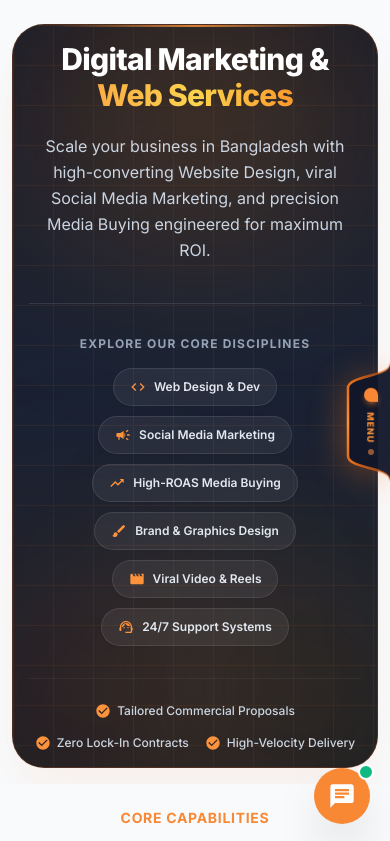
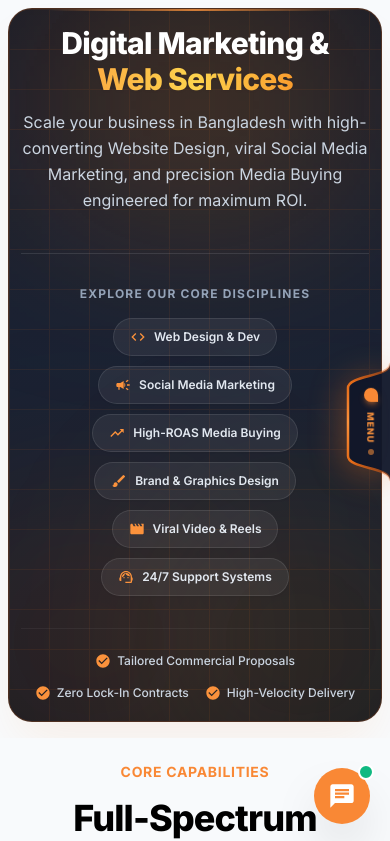
Before and after one commit to zeemmondal-max/bengal-cyber, a Next.js app: page /services in a window 390 px wide. Shown: the top 841 px of the page. Built offline with nearby package versions, Linux system fonts and the light colour scheme.

Commit message:
fix(header): lower space on header only for mobile devices

```diff
--- a/src/components/Hero.tsx
+++ b/src/components/Hero.tsx
@@ -7,7 +7,7 @@ import Link from "next/link";
 
 export default function Hero() {
   return (
-    <section className="pt-8 sm:pt-14 md:pt-32 pb-4 md:pb-6 px-4 overflow-hidden relative">
+    <section className="pt-3 sm:pt-14 md:pt-32 pb-4 md:pb-6 px-4 overflow-hidden relative">
       <div className="max-w-7xl mx-auto text-center relative z-10 w-full flex flex-col items-center">
 
 
--- a/src/components/ServicesHero.tsx
+++ b/src/components/ServicesHero.tsx
@@ -29,11 +29,11 @@ export default function ServicesHero() {
   };
 
   return (
-    <section className="pt-6 sm:pt-12 md:pt-28 pb-4 md:pb-6 text-center relative z-10 overflow-hidden">
-      <div className="max-w-7xl mx-auto px-3 sm:px-6 lg:px-8">
+    <section className="pt-2 sm:pt-8 md:pt-28 pb-4 md:pb-6 text-center relative z-10 overflow-hidden">
+      <div className="max-w-7xl mx-auto px-2 sm:px-6 lg:px-8">
 
         {/* Main Lucrative Hero Container */}
-        <div className="relative rounded-[2rem] sm:rounded-[3.5rem] p-4 sm:p-10 md:p-14 lg:p-16 overflow-hidden border border-orange-500/25 bg-gradient-to-b from-[#0a0f1d]/95 via-[#0d1629]/95 to-[#080d19]/95 backdrop-blur-2xl shadow-2xl shadow-orange-500/10">
+        <div className="relative rounded-[1.5rem] sm:rounded-[3.5rem] pt-4 pb-5 px-3 sm:p-10 md:p-14 lg:p-16 overflow-hidden border border-orange-500/25 bg-gradient-to-b from-[#0a0f1d]/95 via-[#0d1629]/95 to-[#080d19]/95 backdrop-blur-2xl shadow-2xl shadow-orange-500/10">
 
           {/* Ambient Lighting Gradients */}
           <div className="absolute top-0 left-1/2 -translate-x-1/2 w-3/4 max-w-2xl h-48 bg-gradient-to-r from-orange-600/30 via-amber-500/25 to-orange-500/30 blur-[100px] pointer-events-none -z-10" />
@@ -57,7 +57,7 @@ export default function ServicesHero() {
             initial={{ opacity: 0, y: 20 }}
             animate={{ opacity: 1, y: 0 }}
             transition={{ duration: 0.7 }}
-            className="text-2xl min-[360px]:text-3xl sm:text-4xl md:text-5xl lg:text-[3.2rem] xl:text-[3.75rem] font-extrabold text-white tracking-tight mb-5 leading-tight sm:whitespace-nowrap w-full mx-auto"
+            className="text-2xl min-[360px]:text-3xl sm:text-4xl md:text-5xl lg:text-[3.2rem] xl:text-[3.75rem] font-extrabold text-white tracking-tight mb-3 sm:mb-5 leading-tight sm:whitespace-nowrap w-full mx-auto"
           >
             <span className="block sm:inline">Digital Marketing &amp; </span>
             <span className="bg-gradient-to-r from-orange-400 via-amber-300 to-orange-500 bg-clip-text text-transparent drop-shadow-sm block sm:inline">
```
